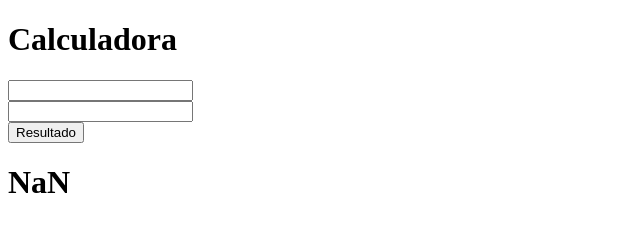
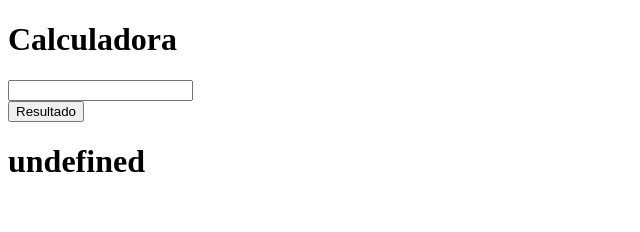
Before and after one commit to Pedroangelv/Calculadora, a plain HTML site: page index.html in a window 1280 px wide. Both pictures are taken after a click on the button "Resultado". Shown: the whole page, without its empty margins (0-640 px from the left). Drawn offline with Linux system fonts and the light colour scheme.

Commit message:
complex functions

```diff
--- a/index.html
+++ b/index.html
@@ -11,12 +11,9 @@
 
     <!-- input zone -->
   <div id="input1">
-    <input type="number" id="n1" value="number">
+    <input type="text" id="n">
   </div>
-  <div id="input2">
-    <input type="number" id="n2" value="number">
-  </div>
-  <button type="button" onclick="sum()">Resultado</button>
+  <button type="button" onclick="resultado()">Resultado</button>
 
   <div id="Resultado">
   </div>
--- a/script.js
+++ b/script.js
@@ -1,15 +1,18 @@
-
-
-
-function sum() {
-
-
-
-  let y1 = document.getElementById("n1").value;
-  let x2 = document.getElementById("n2").value;
-
-  n1 = parseInt(y1);
-  n2 = parseInt(x2);
-  let resultadoDiv = document.getElementById("Resultado");
-  resultadoDiv.innerHTML = `<h1>${n1 + n2}</h1>`;
+function resultado() {
+  const input = document.getElementById("n");
+  if (!input) {
+    console.error('Element with id "n" not found');
+    return;
+  }
+  const expr = input.value;
+  try {
+    const x = eval(expr);
+    const resultadoDiv = document.getElementById("Resultado");
+    if (resultadoDiv) resultadoDiv.innerHTML = `<h1>${x}</h1>`;
+  } catch (e) {
+    console.error(e);
+    const resultadoDiv = document.getElementById("Resultado");
+    if (resultadoDiv) resultadoDiv.innerHTML = `<h1>Error</h1>`;
+  }
 }
+//
```
